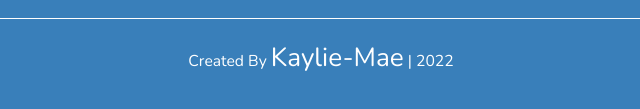
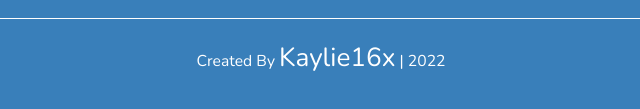
Before and after one commit to Kaylie16x/Responsive-Online-E-Learning-Website, a plain HTML site: page index.html in a window 1280 px wide. Shown: the part 5099-5208 px from the top of the page, 319-959 px from the left. Drawn offline with nearby package versions, Linux system fonts and the light colour scheme.

Commit message:
Update index.html

```diff
--- a/index.html
+++ b/index.html
@@ -419,7 +419,7 @@
 
             </div>
 
-            <div class="credit">created by <span>Kaylie-Mae</span> | 2022</div>
+            <div class="credit">created by <span>Kaylie16x</span> | 2022</div>
 
      </section>
 
```
